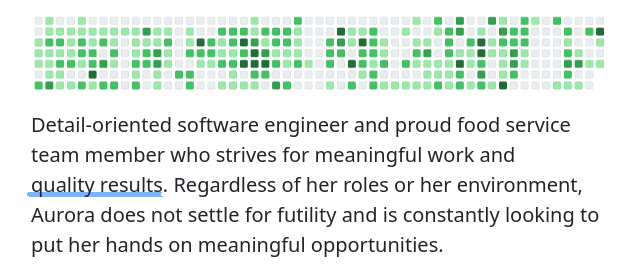
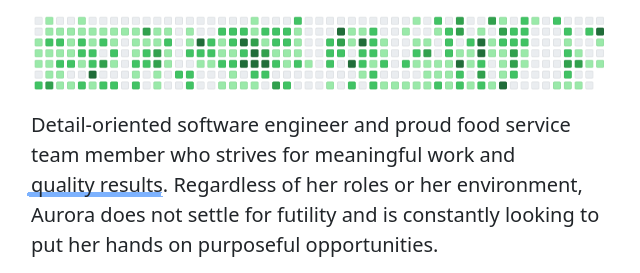
Before and after one commit to bellaignacio/aurora-porfolio, a plain HTML site: page index.html in a window 1280 px wide. Shown: the part 2513-2786 px from the top of the page, 471-1111 px from the left. Drawn offline with nearby package versions, Linux system fonts and the light colour scheme.

Commit message:
edit bio

```diff
--- a/index.html
+++ b/index.html
@@ -287,7 +287,7 @@
           <p class='lead'>Detail-oriented software engineer and proud food service team member who strives for
             meaningful work and <span class='marker-highlight'>quality results</span>. Regardless of her roles or her
             environment, Aurora does not settle for
-            futility and is constantly looking to put her hands on meaningful opportunities. </p>
+            futility and is constantly looking to put her hands on purposeful opportunities. </p>
           <p class='lead'>She aspires to exceed expectations - of her own and of her peers. Currently, she exercises her
             passions at a local Chick-fil-A and Dairy Queen where she is able to make a <span
               class='marker-highlight'>positive impact</span> on everyday
```
